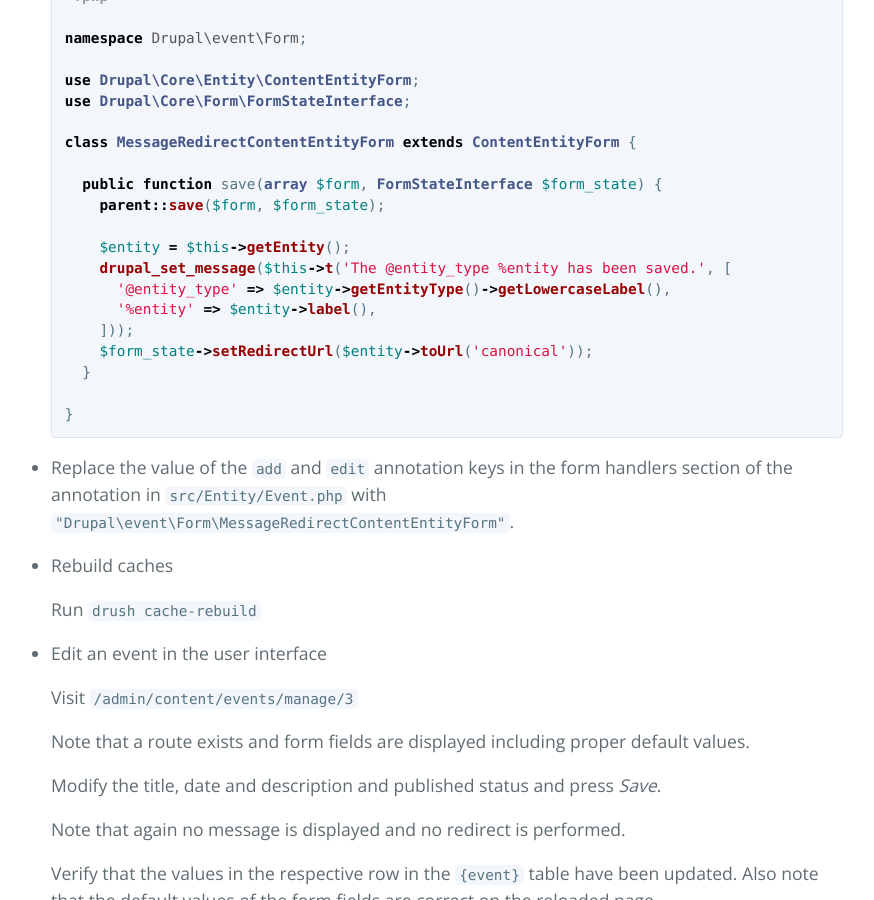
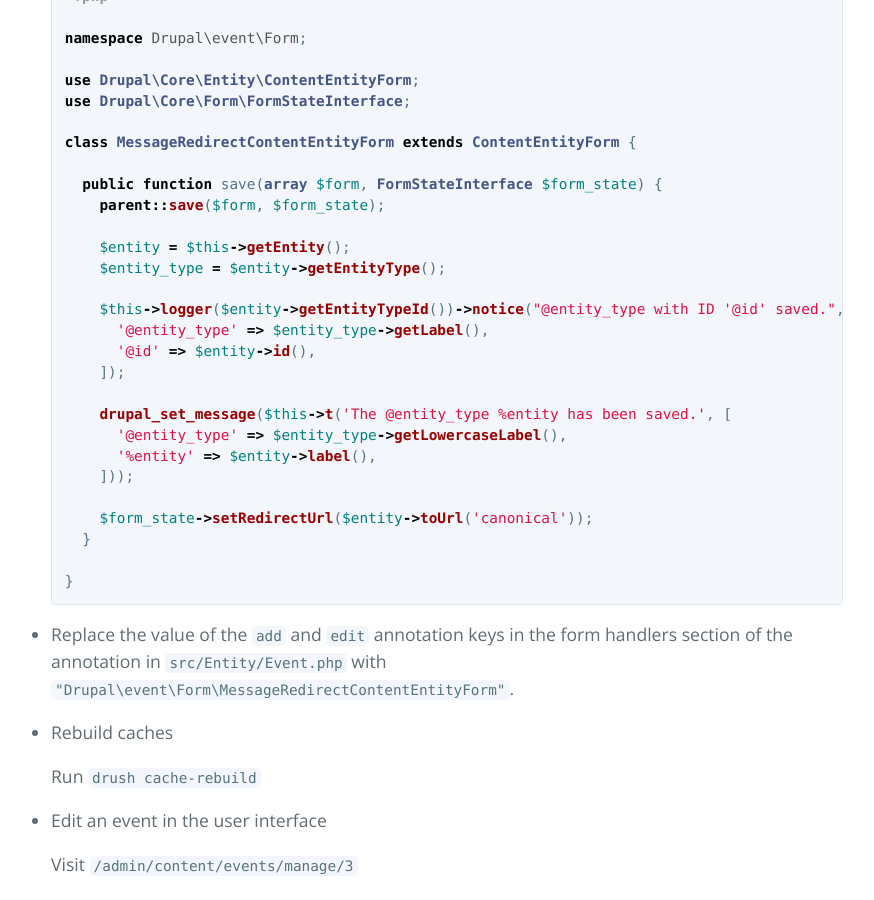
Before and after one commit to drupal-entity-training/event, a Jekyll site: the page built from index.md, in a window 1280 px wide and 900 px high, scrolled down 21883 px. Shown: the whole window, without its empty margins (213-1087 px from the left). Built offline with Jekyll 4.4.1, drawn with Linux system fonts in a browser that asks for light colours.

Commit message:
Add logging MessageRedirectContentENtityFOrm

```diff
--- a/index.md
+++ b/index.md
@@ -1021,10 +1021,18 @@ displayed unless explicitly configured to.
       parent::save($form, $form_state);
 
       $entity = $this->getEntity();
+      $entity_type = $entity->getEntityType();
+
+      $this->logger($entity->getEntityTypeId())->notice("@entity_type with ID '@id' saved.", [
+        '@entity_type' => $entity_type->getLabel(),
+        '@id' => $entity->id(),
+      ]);
+
       drupal_set_message($this->t('The @entity_type %entity has been saved.', [
-        '@entity_type' => $entity->getEntityType()->getLowercaseLabel(),
+        '@entity_type' => $entity_type->getLowercaseLabel(),
         '%entity' => $entity->label(),
       ]));
+
       $form_state->setRedirectUrl($entity->toUrl('canonical'));
     }
 
```
